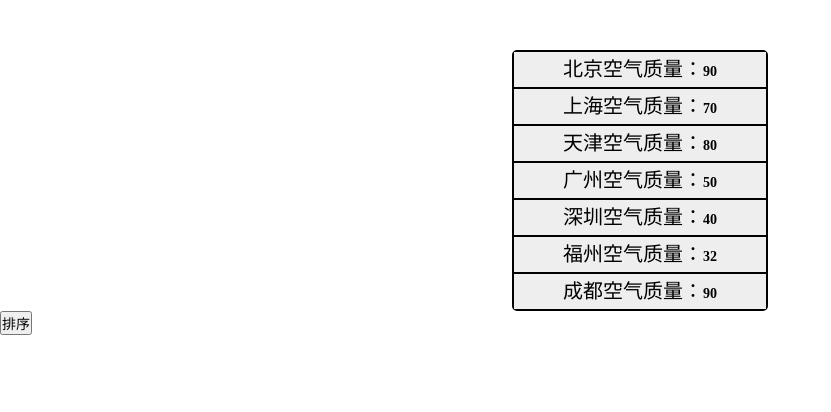
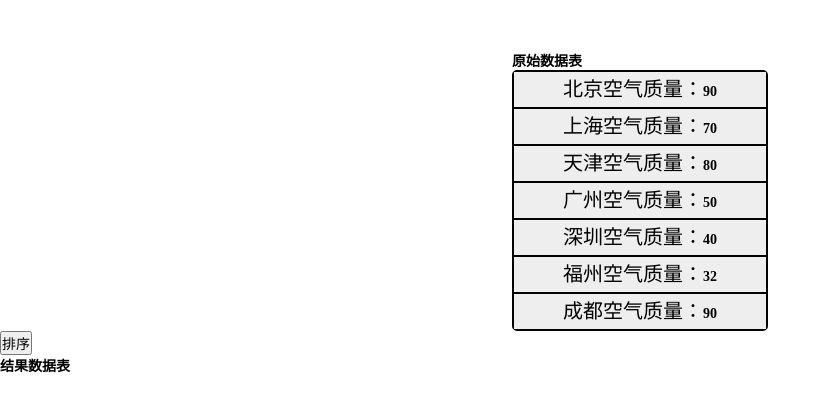
Before and after one commit to HZ-RotatingBlock/IFE_TASK_2_3_1, a plain HTML site: page index.html in a window 1280 px wide. Shown: the whole page, without its empty margins (0-831 px from the left). Drawn offline with Linux system fonts and the light colour scheme.

Commit message:
index.html updated

```diff
--- a/index.html
+++ b/index.html
@@ -7,6 +7,7 @@
 	<link rel="stylesheet" href="css/index.css">
 	<body>
 		<div class="original_list">
+			<h3 class="original_list_h3">原始数据表</h3>
 			<ul id="source">
 				<li>北京空气质量：<b>90</b></li>
 				<li>上海空气质量：<b>70</b></li>
@@ -18,6 +19,9 @@
 
 			</ul>
 		</div>
+		<button id="sort-btn">排序</button>
+		<div class="display_list">
+			<h3 class="display_list_h3">结果数据表</h3>
 			<ul id="resort">
 				<!--
 				<li>第一名：北京空气质量：<b>90</b></li>
@@ -25,7 +29,7 @@
 				<li>第三名：北京空气质量：<b>90</b></li>
 				-->
 			</ul>
-		<button id="sort-btn">排序</button>
+		</div>
 	</body>
 	<script type="text/javascript">
 		var sort_source = document.getElementById("source");//获取source列表
@@ -64,7 +68,7 @@
 		*/
 		function sortAqiData(data) {
 			for(var i = 0;i < source_length;i++){
-				for(var j = 1;j < i;j++){
+				for(var j = 0;j < source_length;j++){
 					if(data[i][1] >= data[j][1]){
 						var x = data[i];
 						data[i] = data[j];
```
Lines whose indentation alone changed are shown as unchanged.
